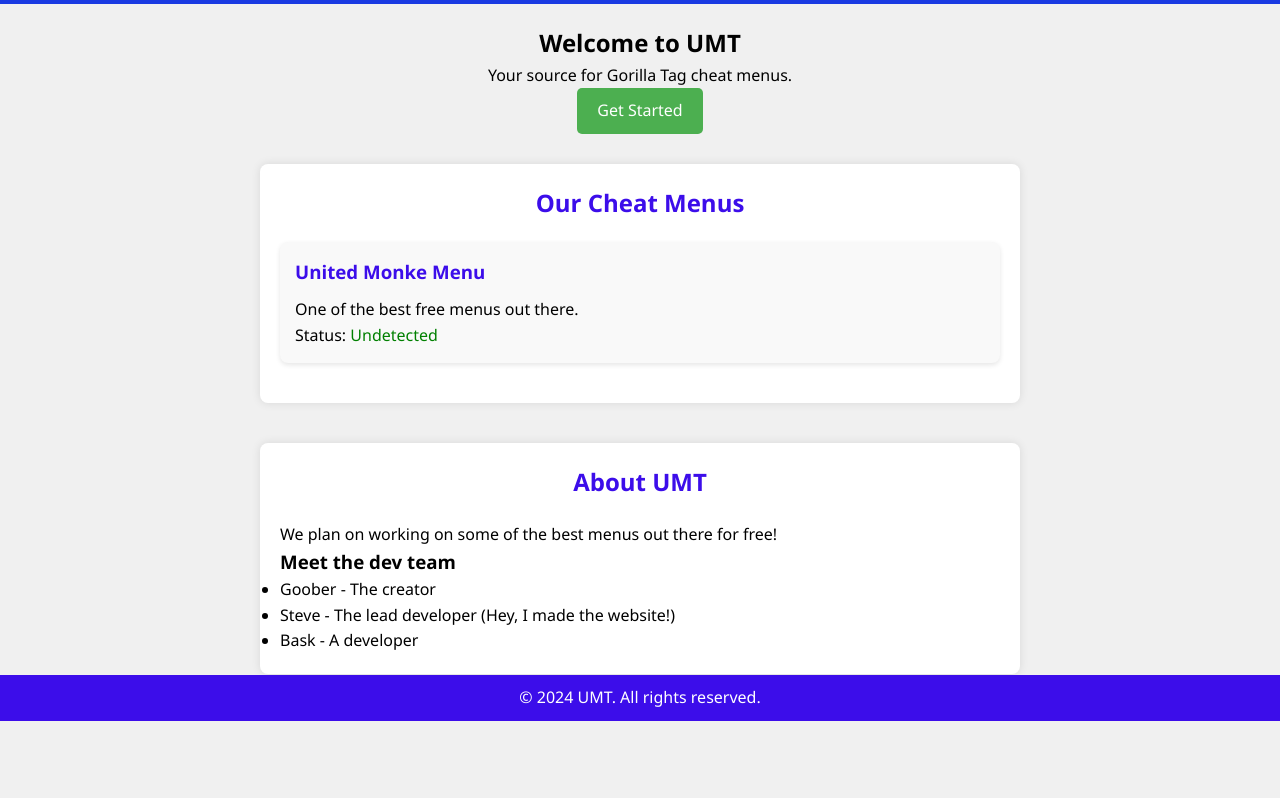
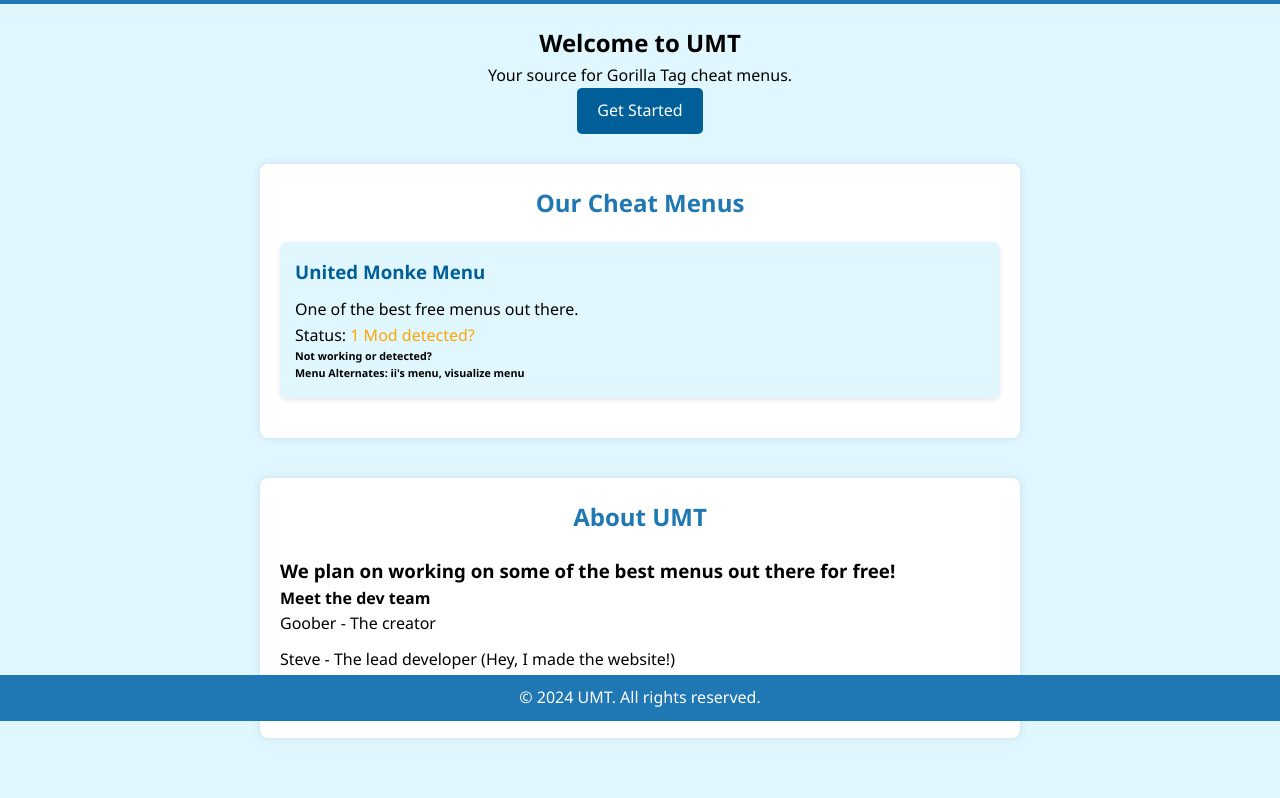
Before and after one commit to UMTGoober/UMT-Website, a plain HTML site: page index.html in a window 1280 px wide. Shown: the part 79-877 px from the top of the page. Before the commit the page ends 813 px from the top, so only its background shows below. Drawn offline with Linux system fonts and the light colour scheme.

Commit message:
Added a ton of new features

```diff
--- a/index.html
+++ b/index.html
@@ -18,12 +18,12 @@
         body {
             font-family: 'Segoe UI', Tahoma, Geneva, Verdana, sans-serif;
             line-height: 1.6;
-            background-color: #f0f0f0;
+            background-color: #e0f7ff;
             margin: 0;
         }
 
         header {
-            background-color: #193ae2;
+            background-color: #1f78b4;
             color: #fff;
             text-align: center;
             padding: 1rem 0;
@@ -48,7 +48,7 @@
         .cta-button {
             display: inline-block;
             padding: 10px 20px;
-            background-color: #4CAF50;
+            background-color: #005f99;
             color: #fff;
             text-decoration: none;
             border-radius: 5px;
@@ -56,7 +56,7 @@
         }
 
         .cta-button:hover {
-            background-color: #45a049;
+            background-color: #00487a;
         }
 
         .section {
@@ -68,7 +68,7 @@
         }
 
         .section h2 {
-            color: #3c0dea;
+            color: #1f78b4;
             text-align: center;
             margin-bottom: 20px;
         }
@@ -78,16 +78,16 @@
             padding: 15px;
             border-radius: 8px;
             box-shadow: 0 2px 5px rgba(0, 0, 0, 0.1);
-            background-color: #f9f9f9;
+            background-color: #e0f7ff;
         }
 
         .product h3 {
-            color: #3c0dea;
+            color: #005f99;
             margin-bottom: 10px;
         }
 
         footer {
-            background-color: #3c0dea;
+            background-color: #1f78b4;
             color: #fff;
             text-align: center;
             padding: 10px 0;
@@ -98,6 +98,15 @@
 
         footer p {
             margin: 0;
+        }
+
+        ul {
+            list-style: none;
+            padding: 0;
+        }
+
+        ul li {
+            margin-bottom: 10px;
         }
     </style>
 </head>
@@ -110,7 +119,7 @@
         <section class="hero">
             <h2>Welcome to UMT</h2>
             <p>Your source for Gorilla Tag cheat menus.</p>
-            <a href="#" class="cta-button">Get Started</a>
+            <a href="https://discord.gg/2yXZnvdHV3" class="cta-button" target="_blank">Get Started</a>
         </section>
 
         <section id="products" class="section">
@@ -118,15 +127,17 @@
             <div class="product">
                 <h3>United Monke Menu</h3>
                 <p>One of the best free menus out there.</p>
-                <p>Status: <span style="color: green;">Undetected</span></p>
+                <p>Status: <span style="color: orange;">1 Mod detected?</span></p>
+                <h6>Not working or detected?</h6>
+                <h6>Menu Alternates: ii's menu, visualize menu</h6>
             </div>
-            <!-- Add more products as needed -->
+            <!-- put silly products here -->
         </section>
 
         <section class="section">
             <h2>About UMT</h2>
-            <p>We plan on working on some of the best menus out there for free!</p>
-            <h3>Meet the dev team</h3>
+            <h3>We plan on working on some of the best menus out there for free!</h3>
+            <h4>Meet the dev team</h4>
             <ul>
                 <li>Goober - The creator</li>
                 <li>Steve - The lead developer (Hey, I made the website!)</li>
```
